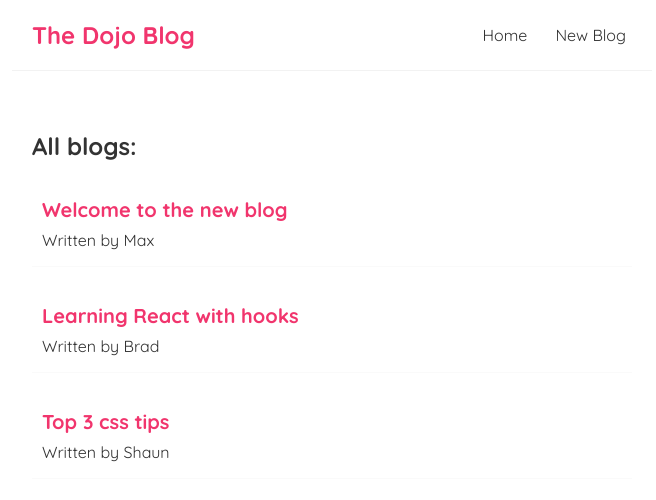
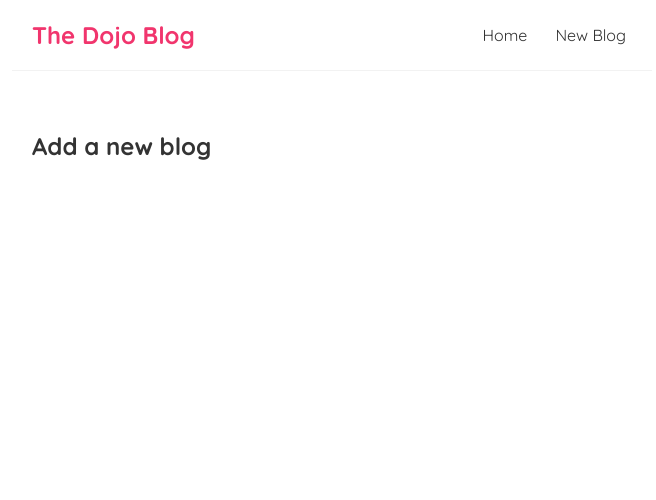
Before and after one commit to VisheshSingh/ninjadojo, a React (Create React App) app: page /create in a window 1280 px wide. Shown: the top 500 px of the page, without its empty margins (308-964 px from the left). Built offline with nearby package versions, Linux system fonts and the light colour scheme; data requests are answered from the project's data file.

Commit message:
react router

```diff
--- a/package.json
+++ b/package.json
@@ -8,6 +8,7 @@
     "@testing-library/user-event": "^12.1.10",
     "react": "^17.0.1",
     "react-dom": "^17.0.1",
+    "react-router-dom": "^5.2.0",
     "react-scripts": "4.0.1",
     "web-vitals": "^0.2.4"
   },
--- a/src/App.js
+++ b/src/App.js
@@ -1,14 +1,21 @@
 import Home from './components/Home';
+import Create from './components/Create';
 import Navbar from './components/Navbar';
+import { BrowserRouter as Router, Route, Switch } from 'react-router-dom';
 
 function App() {
   return (
-    <div className='App'>
-      <Navbar />
-      <div className='content'>
-        <Home />
+    <Router>
+      <div className='App'>
+        <Navbar />
+        <div className='content'>
+          <Switch>
+            <Route exact path='/' component={Home} />
+            <Route path='/create' component={Create} />
+          </Switch>
+        </div>
       </div>
-    </div>
+    </Router>
   );
 }
 
--- /dev/null
+++ b/src/components/Create.js
@@ -0,0 +1,11 @@
+import React from 'react';
+
+const Create = () => {
+  return (
+    <div className='create'>
+      <h2>Add a new blog</h2>
+    </div>
+  );
+};
+
+export default Create;
--- a/src/components/Navbar.js
+++ b/src/components/Navbar.js
@@ -1,12 +1,13 @@
 import React from 'react';
+import { Link } from 'react-router-dom';
 
 const Navbar = () => {
   return (
     <nav className='navbar'>
       <h1>The Dojo Blog</h1>
       <div className='links'>
-        <a href='/'>Home</a>
-        <a href='/create'>New Blog</a>
+        <Link to='/'>Home</Link>
+        <Link to='/create'>New Blog</Link>
       </div>
     </nav>
   );
--- a/src/hooks/useFetch.js
+++ b/src/hooks/useFetch.js
@@ -6,8 +6,10 @@
   const [error, setError] = useState(null);
 
   useEffect(() => {
+    const abortCtrl = new AbortController();
+
     setIsLoading(true);
-    fetch(url)
+    fetch(url, { signal: abortCtrl.signal })
       .then((res) => res.json())
       .then((data) => {
         setData(data);
@@ -15,10 +17,16 @@
         setError(null);
       })
       .catch((err) => {
-        console.log(err);
-        setIsLoading(false);
-        setError(err.message);
+        if (err.name === 'AbortError') {
+          console.log('Fetch aborted ⛑');
+        } else {
+          console.log(err);
+          setIsLoading(false);
+          setError(err.message);
+        }
       });
+
+    return () => abortCtrl.abort();
   }, [url]);
 
   return { data, isLoading, error };
```
Also changed, not shown: 2 other files (tests, documents, lock files or other folders).
